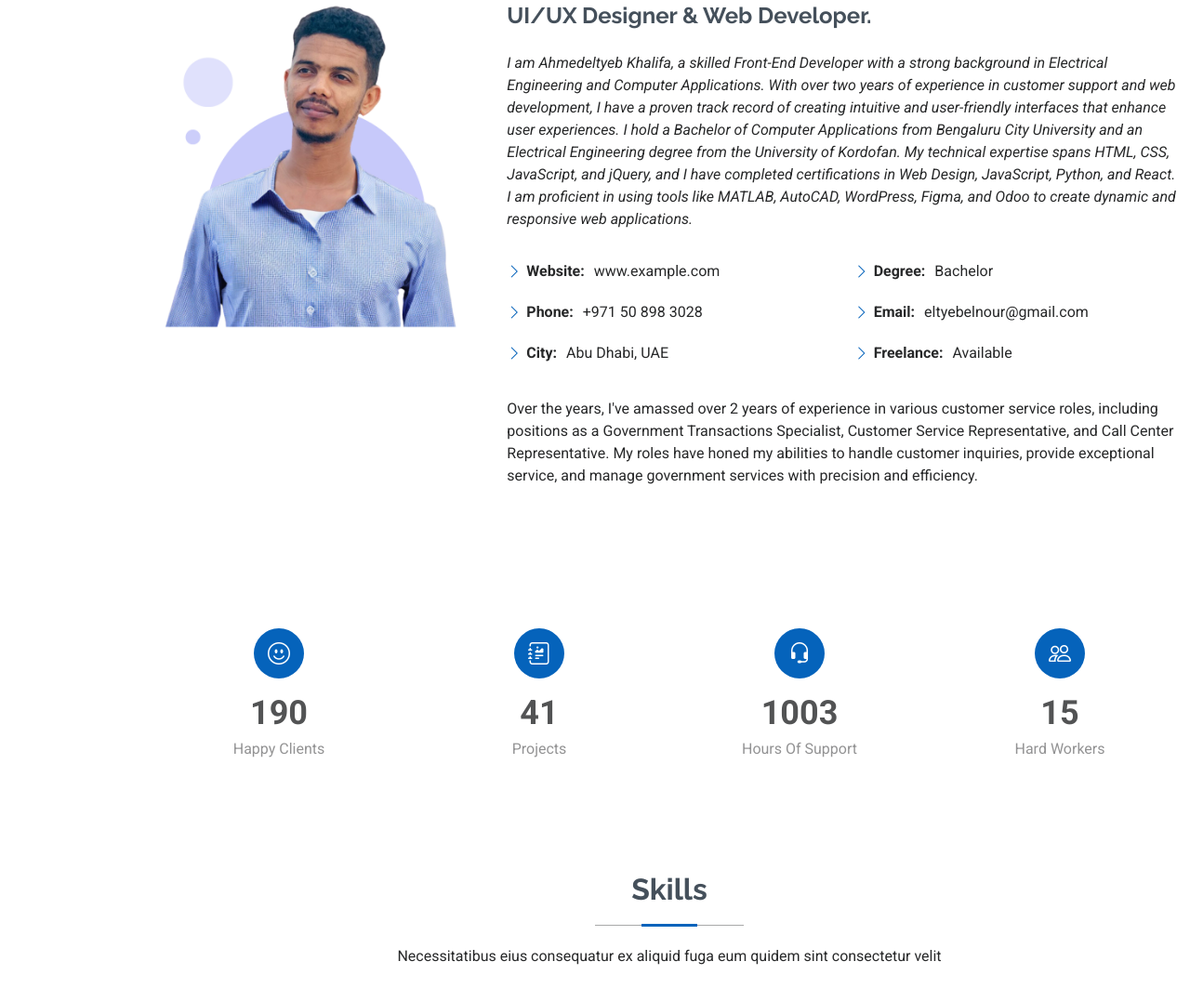
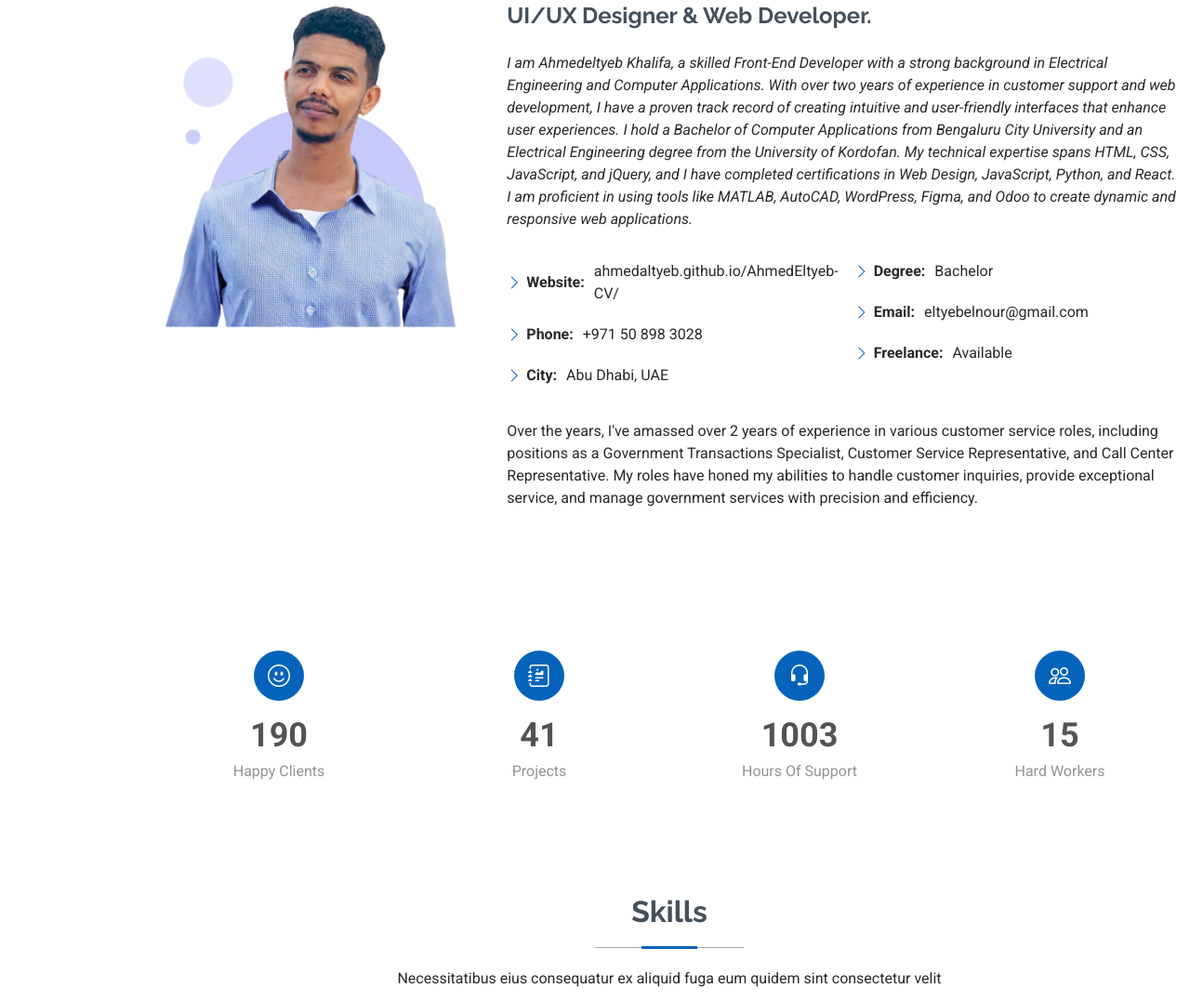
Before and after one commit to ahmedaltyeb/Ahmed-Eltyeb-Portfolio, a plain HTML site: page index.html in a window 1280 px wide. Shown: the part 1019-2096 px from the top of the page at 93% size. Drawn offline with Linux system fonts and the light colour scheme; animation ran at ten frames a second.

Commit message:
Update index.html

```diff
--- a/index.html
+++ b/index.html
@@ -105,7 +105,7 @@
               <div class="col-lg-6">
                 <ul>
                   <!-- <li><i class="bi bi-chevron-right"></i> <strong>Birthday:</strong> <span>1 May 1995</span></li> -->
-                  <li><i class="bi bi-chevron-right"></i> <strong>Website:</strong> <span>www.example.com</span></li>
+                  <li><i class="bi bi-chevron-right"></i> <strong>Website:</strong> <span>ahmedaltyeb.github.io/AhmedEltyeb-CV/</span></li>
                   <li><i class="bi bi-chevron-right"></i> <strong>Phone:</strong> <span>+971 50 898 3028</span></li>
                   <li><i class="bi bi-chevron-right"></i> <strong>City:</strong> <span>Abu Dhabi, UAE</span></li>
                 </ul>
```
